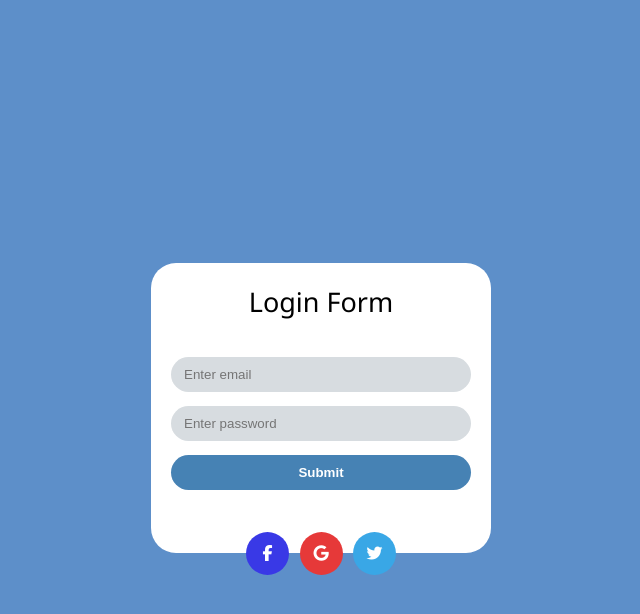
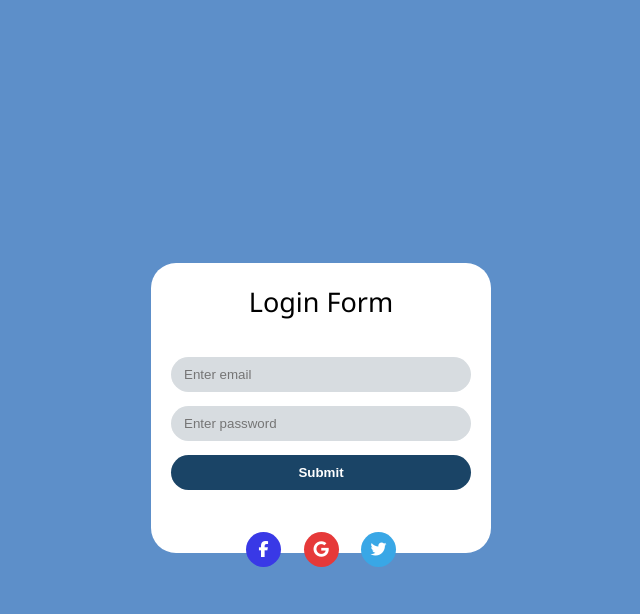
Before and after one commit to nikhiljoshi7712/login-forms, a plain HTML site: page index.html in a window 1280 px wide. In both pictures the pointer is over the input 640 px from the left and 472 px from the top of the page. Shown: the whole page, without its empty margins (319-959 px from the left). Drawn offline with Linux system fonts and the light colour scheme.

Commit message:
Updated style

```diff
--- a/styles.css
+++ b/styles.css
@@ -35,6 +35,10 @@ body{
     color: white;
     font-weight: 600;
 }
+.form-box > form > input[type = submit]:hover {
+    cursor: pointer;
+    background-color: rgb(26, 68, 102);
+}
 .form-box > h1{
     margin: 0;
     font-weight: 500;
@@ -53,9 +57,14 @@ body{
     width: 35px;
     height: 35px;
     line-height: 35px;
-    padding: 4px;
     text-align: center;
     border-radius: 50%;
+}
+.form-box > .social-icons > i:hover{
+    cursor: pointer;
+    width: 40px;
+    height: 40px;
+    line-height: 40px;
 }
 .form-box > .social-icons > i:first-child {
     color: white;
```
